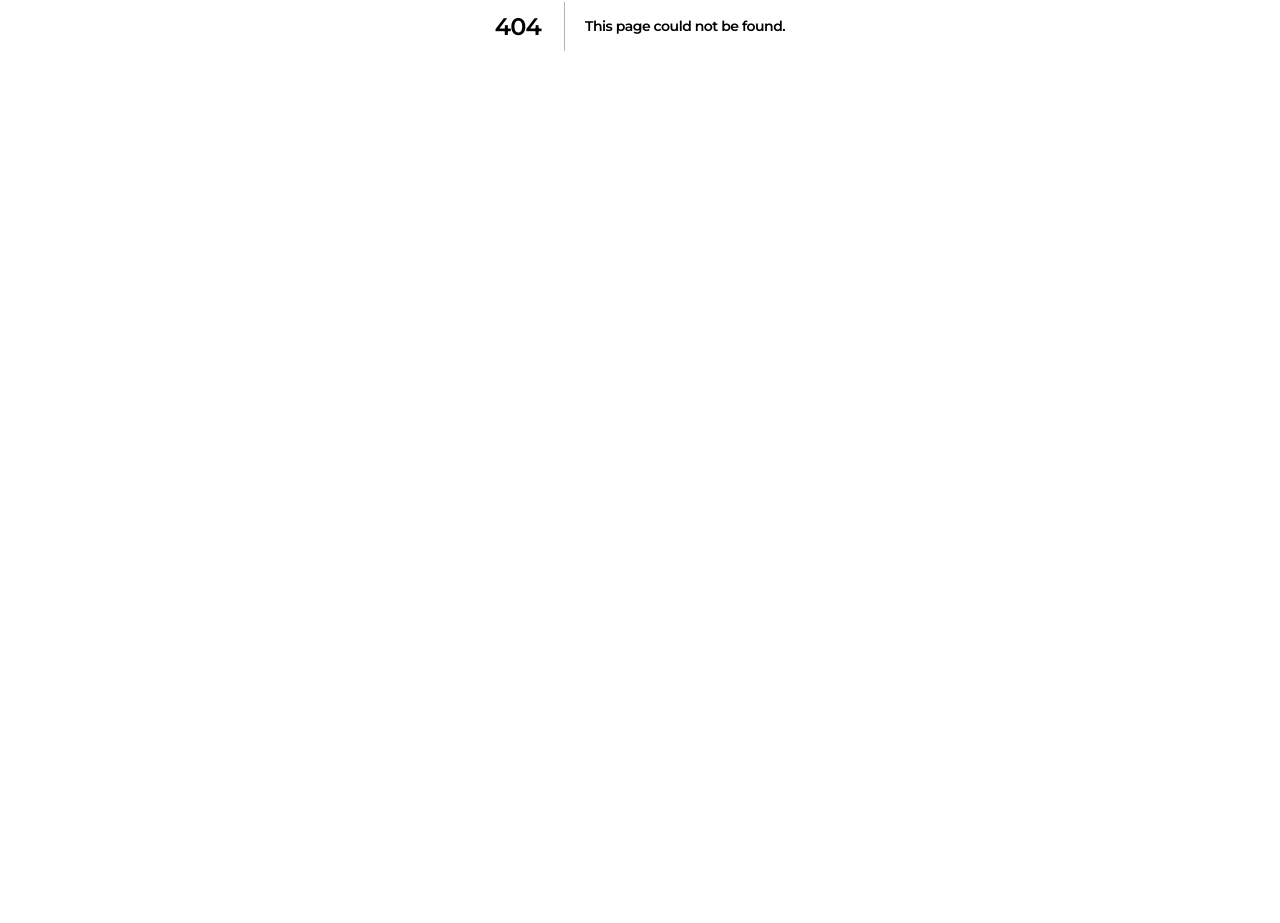
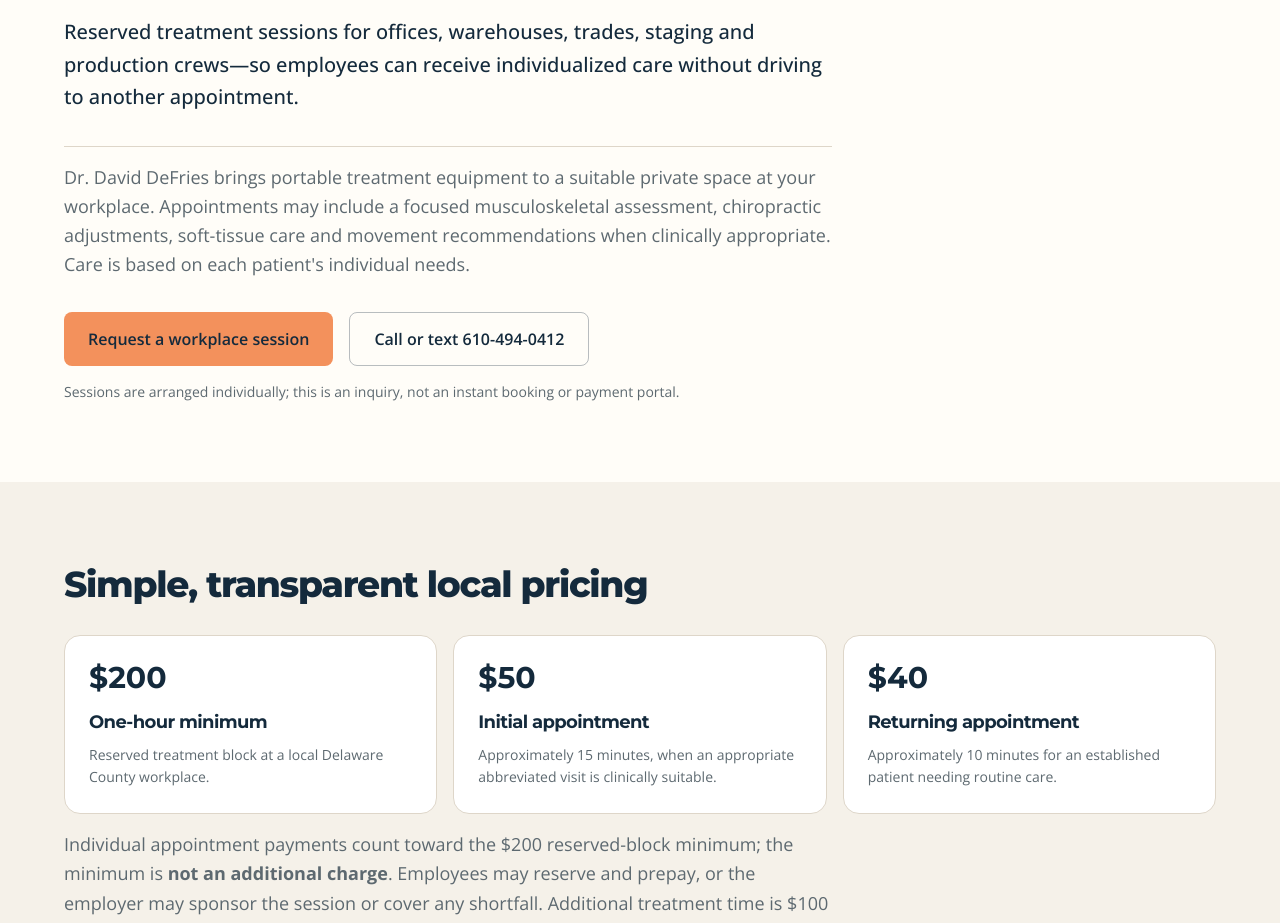
Before and after one commit to mybackcracker/gochiro-platform, a Next.js app: page /workplace-care in a window 1280 px wide. Before the commit this address had no page. Shown: the part 374-1297 px from the top of the page. Before the commit the page ends 800 px from the top, so only its background shows below. Built offline with nearby package versions, Linux system fonts and the light colour scheme.

Commit message:
Add workplace care landing page

```diff
--- /dev/null
+++ b/app/(marketing)/workplace-care/page.tsx
@@ -0,0 +1,131 @@
+import Link from "next/link";
+import type { Metadata } from "next";
+import PageSearchSchema from "@/components/PageSearchSchema";
+import { Section, Container, PageHeader, H2, H3, P, Callout } from "@/components/ui";
+
+const title = "Workplace Musculoskeletal & Chiropractic Care | Go Chiro Mobile";
+const description = "Onsite individual chiropractic and musculoskeletal appointments for office, warehouse, trades and production teams in Delaware County. Local one-hour blocks start at $200.";
+
+export const metadata: Metadata = {
+  title,
+  description,
+  alternates: { canonical: "/workplace-care" },
+};
+
+const inquiryEmail = "mailto:contact@gochiromobile.com?subject=Workplace%20treatment%20session%20inquiry";
+
+export default function WorkplaceCarePage() {
+  return (
+    <>
+      <PageSearchSchema
+        path="/workplace-care"
+        name={title}
+        description={description}
+        service={{
+          name: "Onsite workplace musculoskeletal and chiropractic care",
+          description: "Individual onsite care by arrangement for employees at one Pennsylvania workplace location.",
+          areas: ["Delaware County, Pennsylvania", "Southeastern Pennsylvania"],
+        }}
+      />
+      <Section tone="white" className="pt-14 pb-12 sm:pt-20">
+        <Container>
+          <PageHeader
+            eyebrow="Onsite care for employees and crews"
+            title="Musculoskeletal care, brought to your workplace."
+            lede="Reserved treatment sessions for offices, warehouses, trades, staging and production crews—so employees can receive individualized care without driving to another appointment."
+          />
+          <P className="max-w-3xl">
+            Dr. David DeFries brings portable treatment equipment to a suitable private space at your workplace. Appointments may include a focused musculoskeletal assessment, chiropractic adjustments, soft-tissue care and movement recommendations when clinically appropriate. Care is based on each patient&apos;s individual needs.
+          </P>
+          <div className="mt-8 flex flex-wrap gap-4">
+            <a href={inquiryEmail} className="inline-flex items-center justify-center rounded-lg bg-apricot px-6 py-3.5 font-semibold text-navy hover:bg-apricot-light focus-visible:outline-none focus-visible:ring-2 focus-visible:ring-navy focus-visible:ring-offset-2">
+              Request a workplace session
+            </a>
+            <a href="tel:+16104940412" className="inline-flex items-center justify-center rounded-lg border border-navy/30 px-6 py-3.5 font-semibold text-navy hover:bg-navy/5">
+              Call or text 610-494-0412
+            </a>
+          </div>
+          <p className="mt-4 text-sm text-muted">
+            Sessions are arranged individually; this is an inquiry, not an instant booking or payment portal.
+          </p>
+        </Container>
+      </Section>
+
+      <Section tone="cream">
+        <Container>
+          <H2>Simple, transparent local pricing</H2>
+          <div className="mt-7 grid gap-4 sm:grid-cols-3">
+            <div className="rounded-2xl border border-line bg-white p-6">
+              <p className="font-heading text-3xl font-bold text-navy">$200</p>
+              <H3 className="mt-3">One-hour minimum</H3>
+              <p className="mt-2 text-sm leading-relaxed text-muted">Reserved treatment block at a local Delaware County workplace.</p>
+            </div>
+            <div className="rounded-2xl border border-line bg-white p-6">
+              <p className="font-heading text-3xl font-bold text-navy">$50</p>
+              <H3 className="mt-3">Initial appointment</H3>
+              <p className="mt-2 text-sm leading-relaxed text-muted">Approximately 15 minutes, when an appropriate abbreviated visit is clinically suitable.</p>
+            </div>
+            <div className="rounded-2xl border border-line bg-white p-6">
+              <p className="font-heading text-3xl font-bold text-navy">$40</p>
+              <H3 className="mt-3">Returning appointment</H3>
+              <p className="mt-2 text-sm leading-relaxed text-muted">Approximately 10 minutes for an established patient needing routine care.</p>
+            </div>
+          </div>
+          <P className="max-w-3xl">
+            Individual appointment payments count toward the $200 reserved-block minimum; the minimum is <strong>not an additional charge</strong>. Employees may reserve and prepay, or the employer may sponsor the session or cover any shortfall. Additional treatment time is $100 per 30 minutes, when arranged in advance.
+          </P>
+          <p className="mt-4 max-w-3xl text-sm leading-relaxed text-muted">
+            The local rate applies to suitable, easy-access locations within Delaware County. Other Pennsylvania locations, Philadelphia venues, travel, parking or special access requirements are quoted before anyone commits. The reserved time is fixed; late arrivals or missed appointments do not extend it.
+          </p>
+        </Container>
+      </Section>
+
+      <Section tone="white">
+        <Container>
+          <div className="grid gap-10 lg:grid-cols-2">
+            <div>
+              <H2>How a workplace session works</H2>
+              <ol className="mt-6 space-y-5">
+                <li><strong>1. Discuss your location.</strong> We confirm the address, access, a private treatment space and a practical time when staff are together.</li>
+                <li><strong>2. Arrange employee appointments.</strong> We coordinate advance sign-ups, private patient intake and payment directly. This step is handled by arrangement rather than through the family group booking tool.</li>
+                <li><strong>3. Confirm the treatment block.</strong> Once the $200 local minimum is funded or guaranteed by a sponsor, and the cancellation terms are agreed upon, the session is confirmed.</li>
+                <li><strong>4. Provide individualized care.</strong> Employees are seen in their scheduled time slots. More complicated or acute problems may require a separate full evaluation or referral.</li>
+              </ol>
+            </div>
+            <div className="space-y-5">
+              <Callout title="No required employer sponsorship">
+                <p className="text-base leading-relaxed text-muted">
+                  A business can simply provide a suitable space and help interested staff learn about the opportunity. Employees may fund the session through their prepaid individual appointments.
+                </p>
+              </Callout>
+              <Callout title="HSA and healthcare FSA">
+                <p className="text-base leading-relaxed text-muted">
+                  Chiropractic treatment for qualifying medical care is generally an eligible expense, subject to the employee&apos;s plan and substantiation requirements. Purely general wellness services may not qualify. Itemized treatment receipts can be supplied.
+                </p>
+              </Callout>
+              <Callout title="Patient privacy">
+                <p className="text-base leading-relaxed text-muted">
+                  Go Chiro Mobile handles clinical intake and treatment information privately. An employer or building manager receives scheduling logistics, not individual medical details.
+                </p>
+              </Callout>
+            </div>
+          </div>
+        </Container>
+      </Section>
+
+      <Section tone="cream">
+        <Container>
+          <H2>Start with one session</H2>
+          <P className="max-w-3xl">
+            There is no required recurring contract. To explore a trial session, share the workplace city or address, approximate number of interested employees and a preferred day or time. We will review suitability and give you the full quote and arrangements before you decide.
+          </P>
+          <div className="mt-7 flex flex-wrap gap-4">
+            <a href={inquiryEmail} className="inline-flex items-center justify-center rounded-lg bg-apricot px-6 py-3.5 font-semibold text-navy hover:bg-apricot-light">Email about a workplace session</a>
+            <Link href="/group-visits" className="inline-flex items-center justify-center rounded-lg border border-navy/30 px-6 py-3.5 font-semibold text-navy hover:bg-navy/5">Compare group visit options</Link>
+          </div>
+          <p className="mt-5 text-sm text-muted">Go Chiro Mobile currently provides chiropractic treatment in Pennsylvania. Locations outside the normal local area are reviewed individually.</p>
+        </Container>
+      </Section>
+    </>
+  );
+}
```
